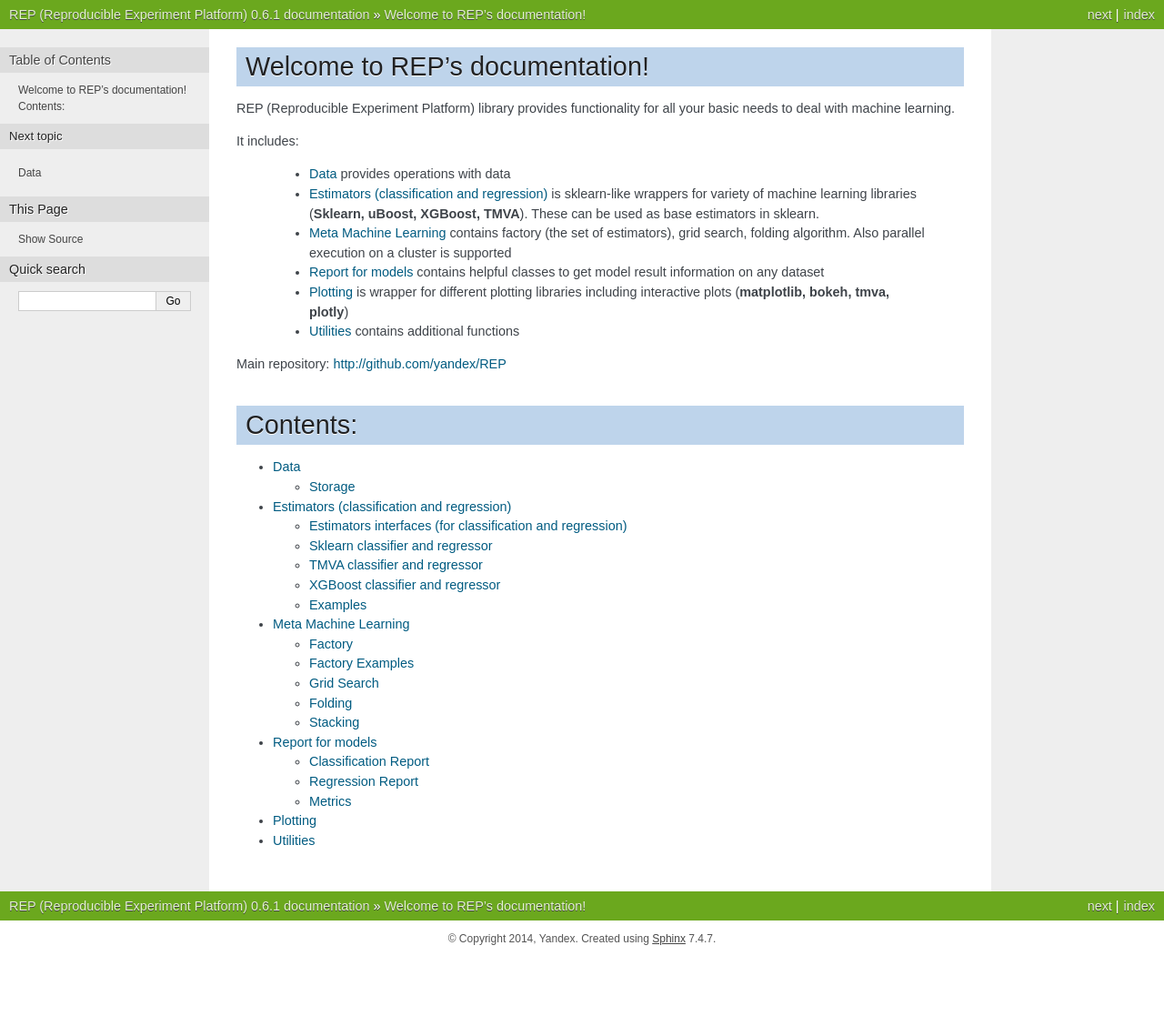
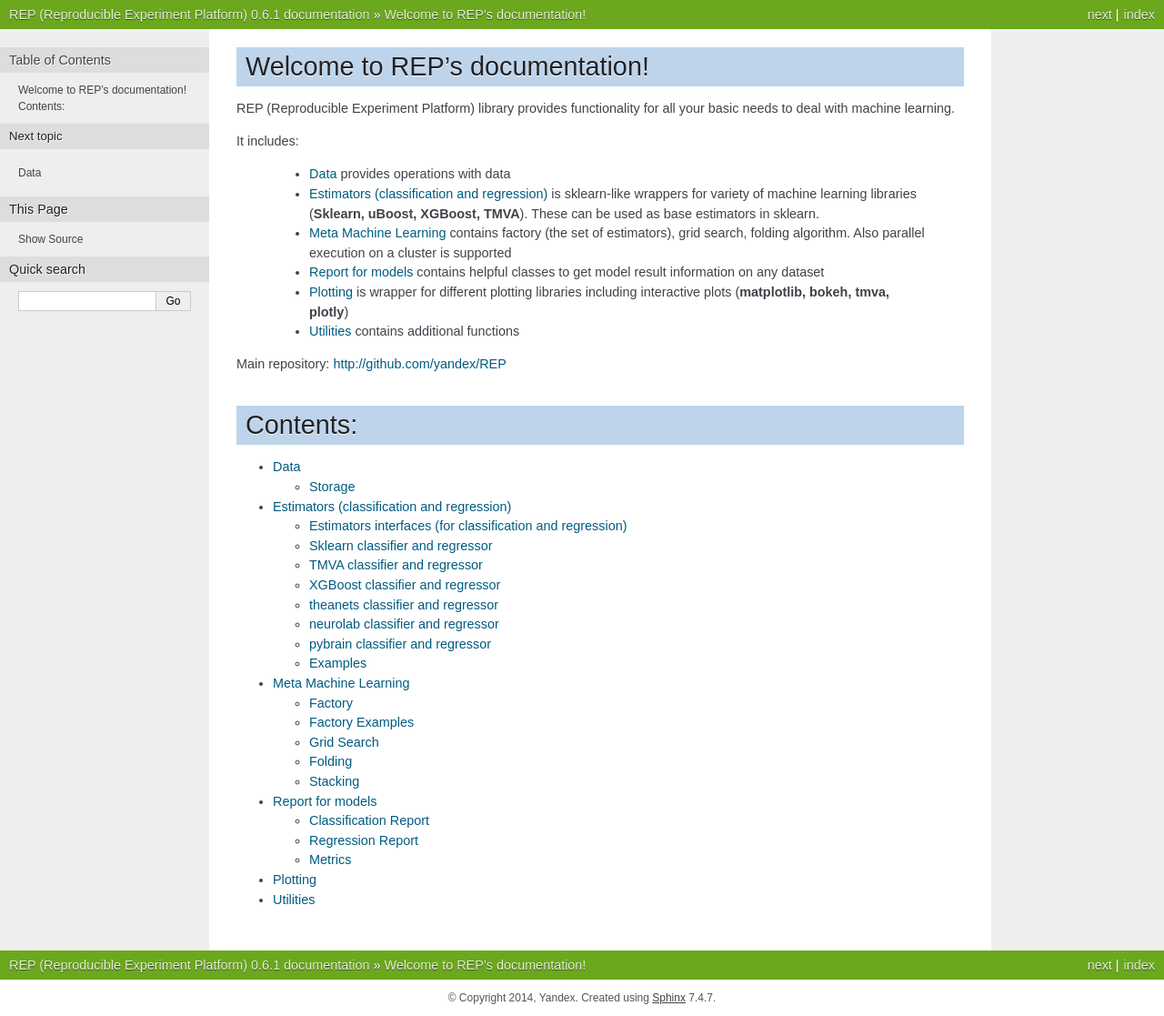
Before and after one commit to yandex/rep, a Sphinx documentation site: the page built from docs/index.rst, in a window 1280 px wide. Shown: the whole page at 91% size. Built offline with Sphinx 7.4.7, drawn with Linux system fonts in a browser that asks for light colours; before the commit the page ends 1052 px from its top, so only the background shows below that.

Commit message:
added chapters devoted to NN to docs

```diff
--- a/docs/estimators.rst
+++ b/docs/estimators.rst
@@ -39,6 +39,27 @@ TMVA classifier and regressor
 XGBoost classifier and regressor
 --------------------------------
 .. automodule:: rep.estimators.xgboost
+    :members:
+    :show-inheritance:
+    :undoc-members:
+
+theanets classifier and regressor
+---------------------------------
+.. automodule:: rep.estimators.theanets
+    :members:
+    :show-inheritance:
+    :undoc-members:
+
+neurolab classifier and regressor
+---------------------------------
+.. automodule:: rep.estimators.neurolab
+    :members:
+    :show-inheritance:
+    :undoc-members:
+
+pybrain classifier and regressor
+--------------------------------
+.. automodule:: rep.estimators.pybrain
     :members:
     :show-inheritance:
     :undoc-members:
```
